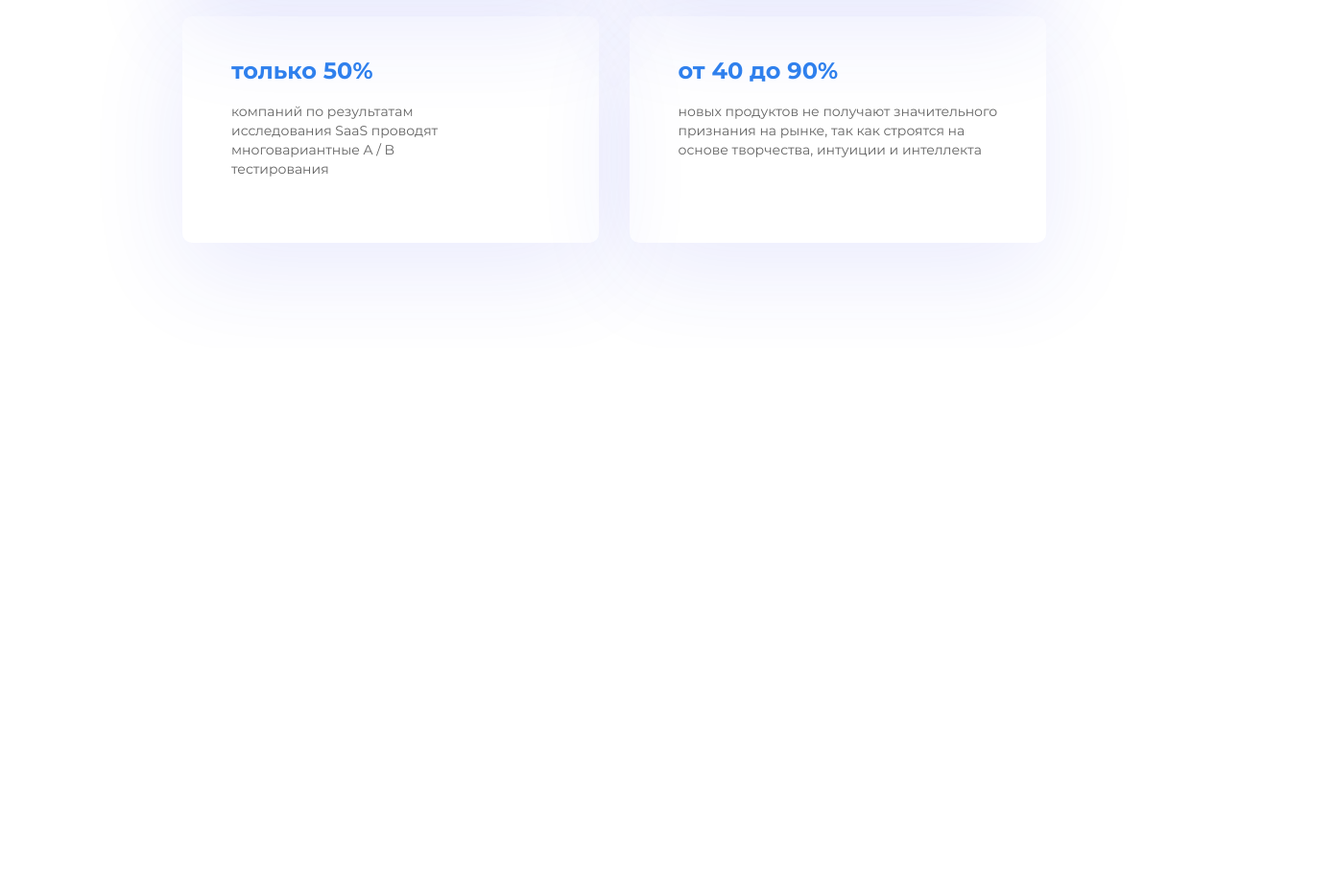
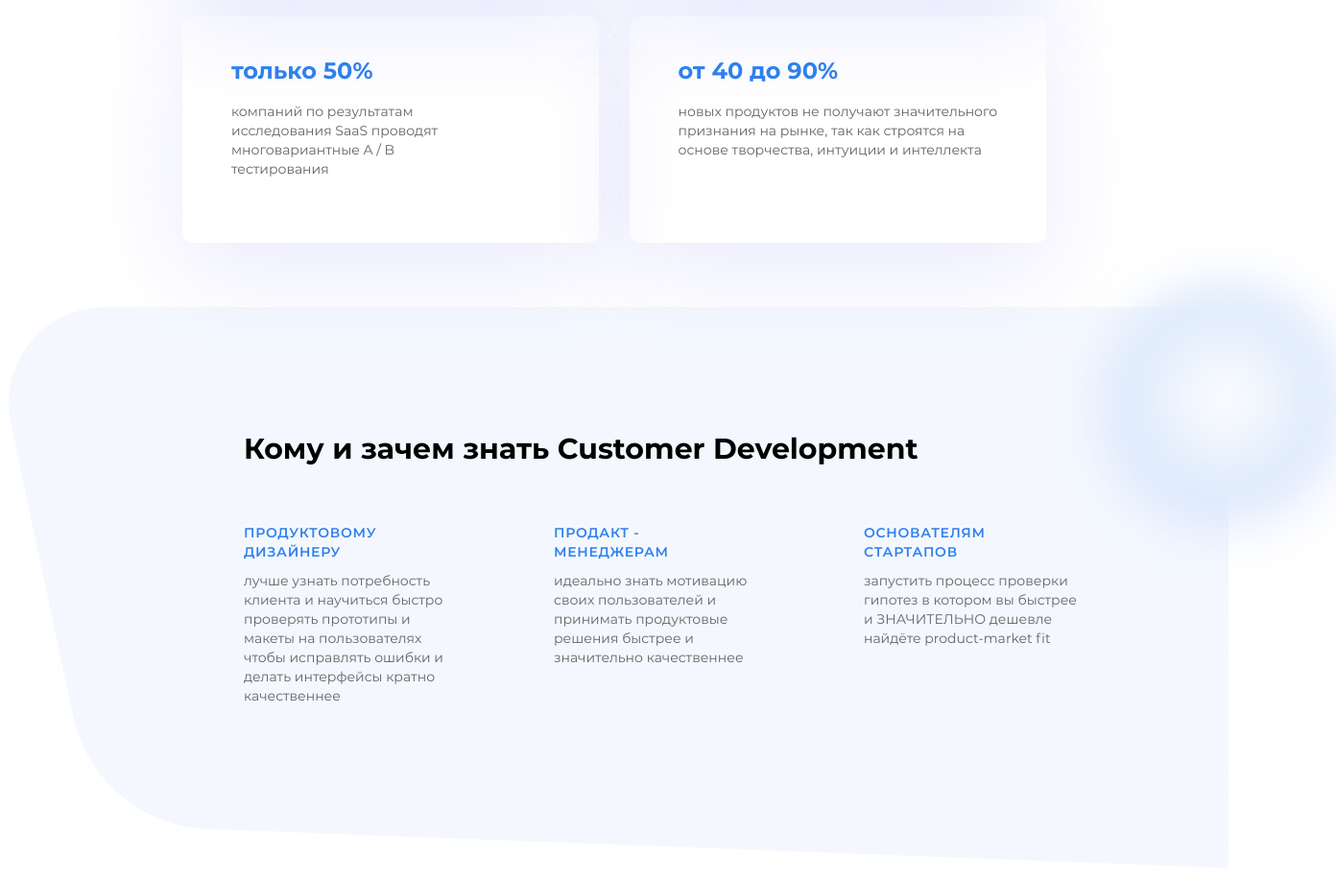
Before and after one commit to GaisinMD/CustDev, a plain HTML site: page build/index.html in a window 1280 px wide. Shown: the part 1243-2161 px from the top of the page at 96% size, 1392 px wide, since content can reach past the window. Before the commit the page ends 1606 px from the top, so only its background shows below. Drawn offline with Linux system fonts and the light colour scheme; files whose address does not match are found by name.

Commit message:
Set about - desktop

```diff
--- a/build/index.html
+++ b/build/index.html
@@ -75,7 +75,7 @@
           <h3>только 50%</h3>
           <p>компаний по результатам</p>
           <p> исследования SaaS проводят</p>
-          <p>многовариантные  A / B</p>
+          <p>многовариантные A / B</p>
           <p>тестирования</p>
         </li>
         <li class="advantages__item">
@@ -84,8 +84,30 @@
             рынке, так как строятся на основе творчества, интуиции и интеллекта</p>
         </li>
       </ul>
+    </section>
+    <div class="about">
+      <section class="about__section">
+        <h2>Кому и зачем знать Customer Development</h2>
+        <ul class="about__list">
+          <li class="about__item">
+            <h3>Продуктовому дизайнеру</h3>
+            <p>лучше узнать потребность клиента и научиться быстро проверять прототипы и макеты на пользователях чтобы
+              исправлять ошибки и делать интерфейсы кратно качественнее</p>
+          </li>
+          <li class="about__item">
+            <h3>Продакт - менеджерам</h3>
+            <p>идеально знать мотивацию своих пользователей и принимать продуктовые решения быстрее и значительно
+              качественнее</p>
+          </li>
+          <li class="about__item">
+            <h3>Основателям стартапов</h3>
+            <p> запустить процесс проверки гипотез в котором вы быстрее и ЗНАЧИТЕЛЬНО дешевле найдёте product-market fit
+            </p>
+          </li>
+        </ul>
+      </section>
+    </div>
 
-    </section>
   </main>
 
   <footer class="footer">
--- /dev/null
+++ b/source/sass/blocks/about.scss
@@ -0,0 +1,77 @@
+.about {
+  margin-top: 37px;
+  background: linear-gradient(90deg, $white 50%, transparent 0),
+    linear-gradient(rgba(47, 128, 237, 0.05) 585px, transparent 0);
+  background-size: 100% 100%;
+}
+
+.about__section {
+  @include margin-auto;
+  padding-top: 129px;
+  padding-bottom: 90px;
+  max-width: 1264px;
+  background-image: url("../img/about-background.png");
+  background-repeat: no-repeat;
+  background-color: $white;
+}
+
+.about h2 {
+  position: relative;
+  font-size: 30px;
+  line-height: 37px;
+  font-weight: bold;
+  margin-left: 246px;
+  margin-top: 0;
+}
+
+.about h2::after {
+  position: absolute;
+  content: "";
+  top: -150px;
+  right: -120px;
+  width: 231px;
+  height: 231px;
+  border-radius: 50%;
+  background: radial-gradient(68.31% 68.31% at 50% 50%, #ffffff 0%, #cadef9 100%), #ffffff;
+  box-shadow: 0 10px 50px rgba(119, 157, 255, 0.3);
+  filter: blur(20px);
+}
+
+.about__list {
+  @include zero-list;
+  display: flex;
+  margin-left: 246px;
+}
+
+.about__item {
+  margin-bottom: 59px;
+  margin-right: 98px;
+  padding-top: 34px;
+  padding-bottom: 34px;
+  width: 225px;
+  min-height: 195px;
+}
+
+.about__item:nth-child(3n) {
+  margin-right: 0;
+}
+
+.about__item h3 {
+  font-size: 14px;
+  line-height: 20px;
+  font-weight: 600;
+  letter-spacing: 0.05em;
+  color: $blue;
+  text-transform: uppercase;
+  margin-top: 0;
+  margin-bottom: 10px;
+  padding-right: 20px;
+}
+
+.about__item p {
+  font-size: 14px;
+  line-height: 20px;
+  color: $dark-grey;
+  margin-top: 0;
+  margin-bottom: 0;
+}
--- a/source/sass/blocks/advantages.scss
+++ b/source/sass/blocks/advantages.scss
@@ -2,7 +2,7 @@
   @include margin-auto;
   display: flex;
   margin-top: 95px;
-  padding-bottom: 90px;
+  padding-bottom: 10px;
   width: 1180px;
 }
 
--- a/source/sass/style.scss
+++ b/source/sass/style.scss
@@ -18,3 +18,4 @@
 @import "blocks/review";
 @import "blocks/promo";
 @import "blocks/advantages";
+@import "blocks/about";
```
Also changed, not shown: source/index.html (+24 -2 lines), build/css/style.min.css, build/img/about-background.png (added), source/img/about-background.png (added), 1 other file.
